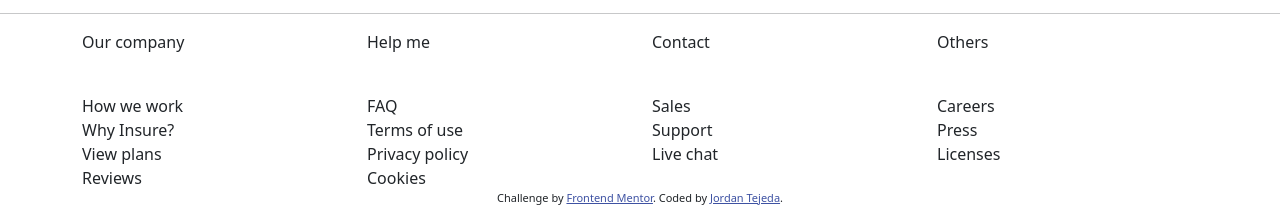
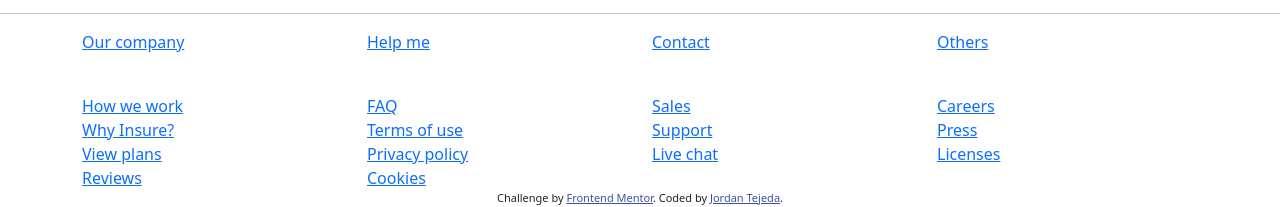
Before and after one commit to tejedajordan/landing-page, a plain HTML site: page index.html in a window 1280 px wide. Shown: the part 1361-1568 px from the top of the page. Drawn offline with nearby package versions, Linux system fonts and the light colour scheme.

Commit message:
added links to footer

```diff
--- a/index.html
+++ b/index.html
@@ -42,9 +42,10 @@
   </style>
 </head>
 <body>
-<!-- nav bar -->
-<nav class="navbar navbar-expand-lg navbar-light bg-light">
-  <div class="container-fluid">
+<!-- nav bar for Desktop viewports -->
+<nav class="navbar navbar-expand-sm navbar-light">
+
+  <div class="container">
 	  <img src="images/logo.svg" alt="logo">
     <a class="navbar-brand attributiona" href="#">How We Work</a>
 	<a class="navbar-brand attributiona" href="#">Blog</a>
@@ -54,6 +55,9 @@
 </nav>
 
 	<hr style="width:20%;text-align:left;margin-left:0">
+
+	<!--mobile nav -->
+
 
 <!-- main image and mission statement -->
 
@@ -139,37 +143,39 @@
 
 <footer>
 	<!--company logo-->
+
 	<img src="images/logo.svg" alt="logo">
 	<!-- social media icons -->
 	<img align="right" src="images/icon-facebook.svg" alt="fblogo"/>
   	<img align="right" src="images/icon-instagram.svg" alt="instagram"/>
   	<img align="right" src="images/icon-pinterest.svg" alt="pinterest"/>
   	<img align="right" src="images/icon-twitter.svg" alt="twitter"/>
+
 <hr>
 <div class="container">
   <div class="row row-cols">
-	  <div class="col"><p>Our company</p><br>
+	  <div class="col"><p><a href="">Our company</a></p><br>
 
-  How we work<br>
-  Why Insure?<br>
-  View plans<br>
-  Reviews</div>
-    <div class="col"><p>Help me</p><br>
+  <a href="">How we work</a><br>
+  <a href="">Why Insure?</a><br>
+  <a href="">View plans</a><br>
+  <a href="">Reviews</a></div>
+    <div class="col"><p><a href="">Help me</a></p><br>
 
-  FAQ<br>
-  Terms of use<br>
-  Privacy policy<br>
-  Cookies<br></div>
-    <div class="col"><p>Contact</p><br>
+  <a href="">FAQ</a><br>
+  <a href="">Terms of use</a><br>
+  <a href="">Privacy policy</a><br>
+  <a href="">Cookies</a></div>
+    <div class="col"><p><a href="">Contact</a></p><br>
 
-  Sales<br>
-  Support<br>
-  Live chat<br></div>
-    <div class="col"><p>Others</p><br>
+  <a href="">Sales</a><br>
+  <a href="">Support</a><br>
+  <a href="">Live chat</a><br></div>
+    <div class="col"><p><a href="">Others</a></p><br>
 
-  Careers<br>
-  Press<br>
-  Licenses<br></div>
+  <a href="">Careers</a><br>
+  <a href="">Press</a><br>
+  <a href="">Licenses</a><br></div>
   </div>
 </div>
 
@@ -177,34 +183,6 @@
 </footer>
 
 
-<!--
-  Our company
-
-  How we work
-  Why Insure?
-  View plans
-  Reviews
-
-  Help me
-
-  FAQ
-  Terms of use
-  Privacy policy
-  Cookies
-
-  Contact
-
-  Sales
-  Support
-  Live chat
-
-  Others
-
-  Careers
-  Press
-  Licenses
--->
-
   <div class="attribution">
     Challenge by <a href="https://www.frontendmentor.io?ref=challenge" target="_blank">Frontend Mentor</a>.
     Coded by <a href="https://www.ptcwebdev.com/jtejeda/portfolio-jft/">Jordan Tejeda</a>.
```
